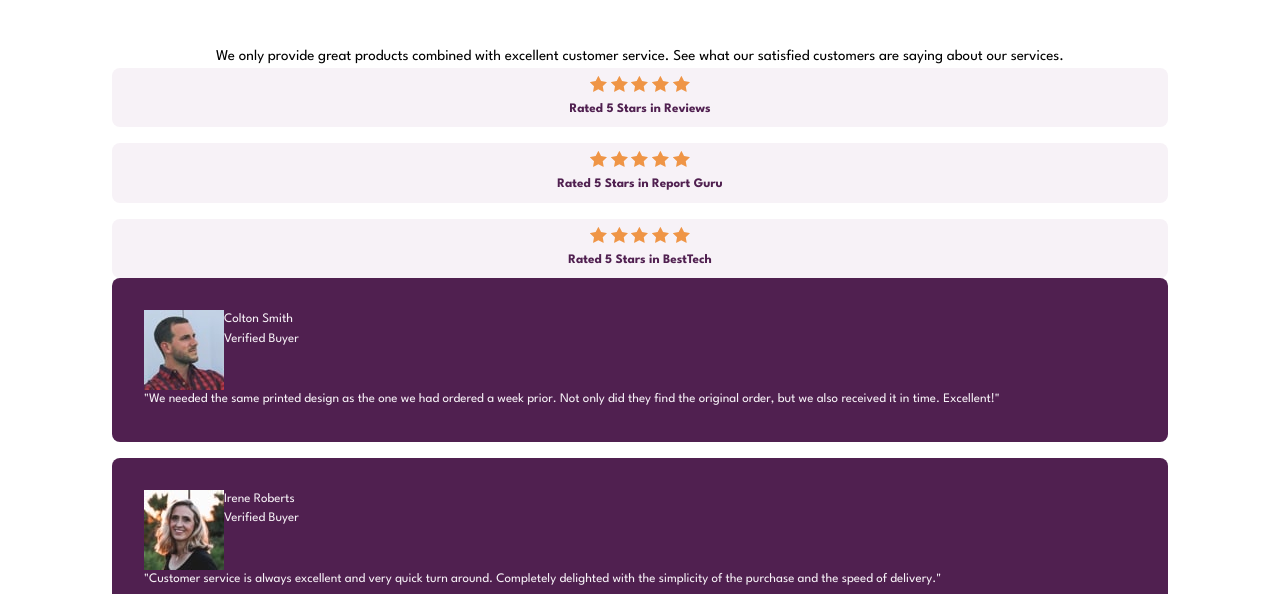
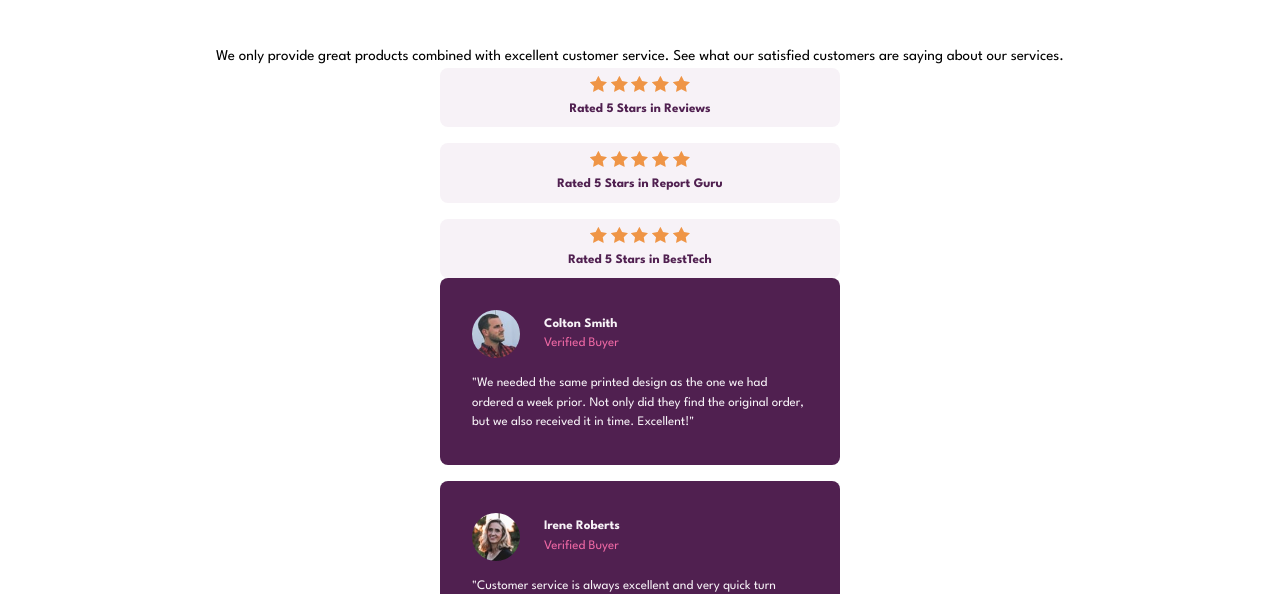
Before and after one commit to andrewteece/fem-social-proof-section, a plain HTML site: page index.html in a window 1280 px wide. Shown: the part 227-821 px from the top of the page. Drawn offline with Linux system fonts and the light colour scheme.

Commit message:
fix padding and margin

```diff
--- a/css/styles.css
+++ b/css/styles.css
@@ -135,6 +135,9 @@ select {
  }
 
  .reviews li {
+  max-width: 25rem;
+  margin-left: auto;
+  margin-right: auto;
   background: var(--clr-neutral-200);
   color: var(--clr-primary-700);
   font-weight: 800;
@@ -153,14 +156,37 @@ select {
   background-repeat: space;
 }
 
+
 .quotes blockquote {
+  max-width: 25rem;
   background: var(--clr-primary-700);
   color: var(--clr-neutral-200);
   text-align: left;
   border-radius: var(--br-);
   padding: 2rem;
+  margin: 0 auto;
 }
 
 .separate {
   display: flex;
+  align-items: center;
+  gap: 1rem;
 }
+
+.name {
+  font-weight: 800;
+}
+
+.status {
+  color: var(--clr-primary-300);
+  margin-bottom: 1rem;
+}
+
+
+
+img {
+  width: 3rem;
+  border-radius: 50%;
+  margin-right: .5rem;
+  margin-bottom: 1rem;
+}
--- a/index.html
+++ b/index.html
@@ -14,6 +14,7 @@
   </head>
   <body>
     <main class="container">
+      <div class="split">
       <header>
         <h1>10,000+ of our users love our products.</h1>
         <p class="subtitle">
@@ -27,6 +28,7 @@
         <li>Rated 5 Stars in Report Guru</li>
         <li>Rated 5 Stars in BestTech</li>
       </ul>
+    </div>
       <ul class="quotes flow-content">
         <li>
           <blockquote>
```
